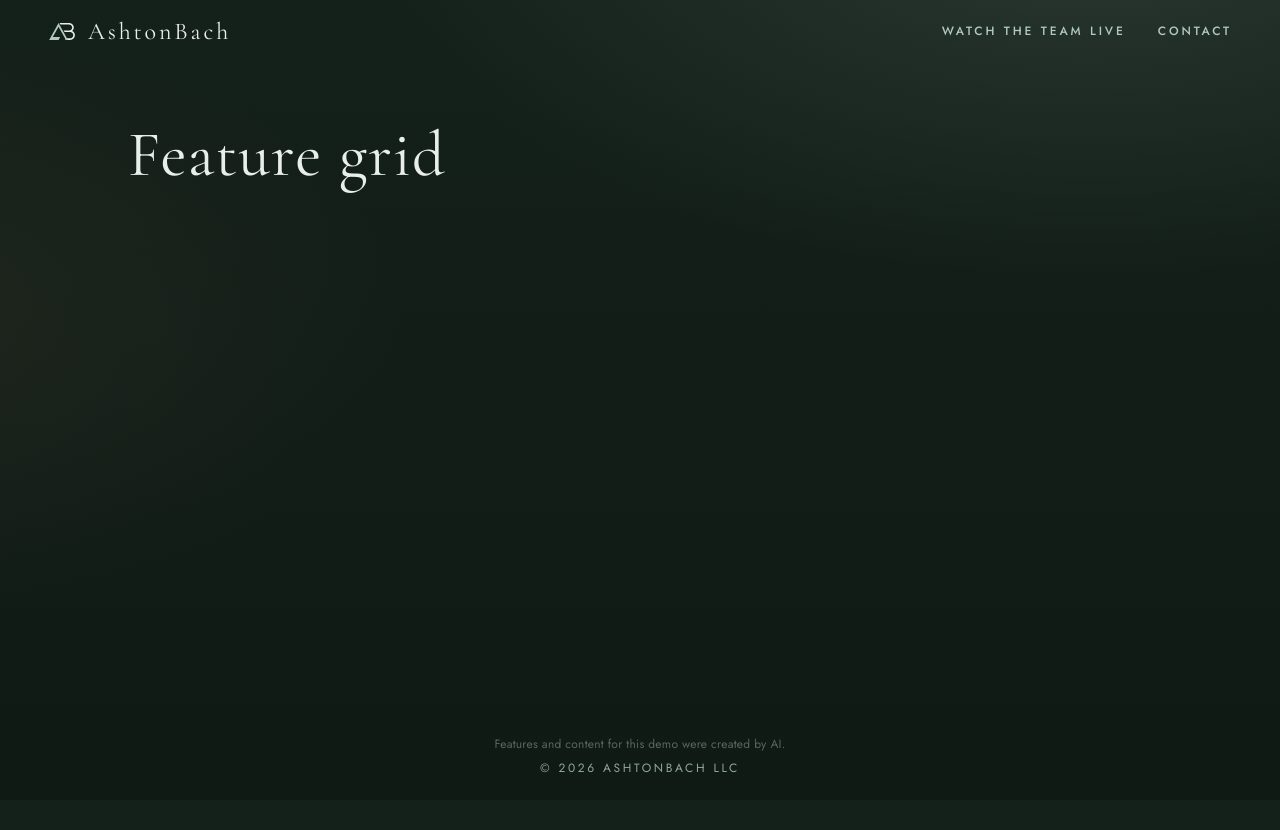
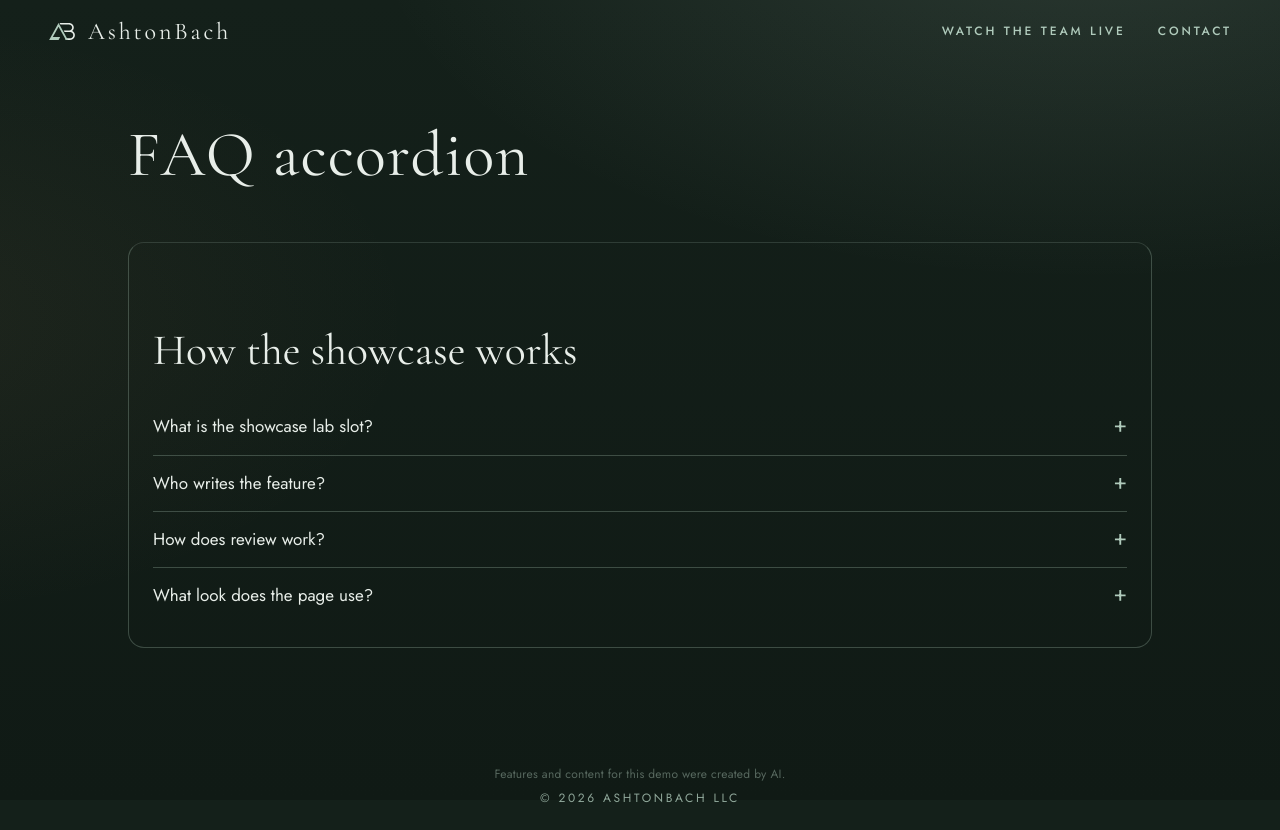
Before and after one commit to ashtonbach/agent-showcase, a Next.js app: page / in a window 1280 px wide. Before the commit the page ends 800 px from the top, so only its background shows below. Built offline with nearby package versions, Linux system fonts and the light colour scheme.

Commit message:
Feature: FAQ accordion (Author: Alder)
Co-authored-by: AshtonBach Coder <ashtonbach-coder@users.noreply.github.com>

```diff
--- a/app/lab/current.json
+++ b/app/lab/current.json
@@ -1 +1 @@
-{"slug":"feature-grid"}
+{"slug":"faq-accordion"}
--- /dev/null
+++ b/app/lab/faq-accordion/index.tsx
@@ -0,0 +1,78 @@
+"use client";
+
+import { useState } from "react";
+
+type Item = { id: string; q: string; a: string };
+
+const ITEMS: Item[] = [
+  {
+    id: "slot",
+    q: "What is the showcase lab slot?",
+    a: "Each run mounts one client feature on the home page so viewers can watch a single piece of UI ship in isolation.",
+  },
+  {
+    id: "author",
+    q: "Who writes the feature?",
+    a: "The coder designs and writes the component from a live spec. There is no blueprint to copy.",
+  },
+  {
+    id: "review",
+    q: "How does review work?",
+    a: "After the coder ships, a reviewer checks the live preview for layout, accessibility, and the spec.",
+  },
+  {
+    id: "look",
+    q: "What look does the page use?",
+    a: "AshtonBach Forest Mist: dark forest green, mist-colored text, sage accents, and serif headings.",
+  },
+];
+
+const css = `
+.lab-faq{width:min(720px,100%);margin:8px auto 56px;padding:24px;border:1px solid rgba(176,203,188,0.28);border-radius:16px;color:var(--mist,#F2EFE6);box-sizing:border-box}
+.lab-faq h2{font-family:var(--serif);font-weight:400;font-size:30px;line-height:1.2;margin:0 0 16px;color:var(--mist,#F2EFE6)}
+.lab-faq-btn{width:100%;display:flex;align-items:flex-start;justify-content:space-between;gap:12px;margin:0;padding:14px 0;border:0;border-top:1px solid rgba(176,203,188,0.28);background:none;color:inherit;font:inherit;text-align:left;cursor:pointer;white-space:normal;overflow-wrap:anywhere}
+.lab-faq-item:first-of-type .lab-faq-btn{border-top:0}
+.lab-faq-mark{flex:0 0 auto;color:var(--sage,#9BB8A8);font-size:22px;line-height:1}
+.lab-faq-panel{margin:0;padding:0 0 14px;color:#E8EEE9;line-height:1.55;overflow-wrap:anywhere}
+.lab-faq-panel[hidden]{display:none}
+@media (max-width:420px){.lab-faq{padding:16px}.lab-faq h2{font-size:26px}}
+@media (prefers-reduced-motion:reduce){.lab-faq *{transition:none}}
+`;
+
+export default function FaqAccordion() {
+  const [open, setOpen] = useState<string | null>(null);
+
+  function toggle(id: string) {
+    setOpen((cur) => (cur === id ? null : id));
+  }
+
+  return (
+    <section className="lab-faq" data-lab="faq-accordion" aria-labelledby="lab-faq-h">
+      <h2 id="lab-faq-h">How the showcase works</h2>
+      <style>{css}</style>
+      {ITEMS.map((item) => {
+        const expanded = open === item.id;
+        const panel = `lab-faq-p-${item.id}`;
+        return (
+          <div className="lab-faq-item" key={item.id}>
+            <button
+              type="button"
+              className="lab-faq-btn"
+              aria-expanded={expanded}
+              aria-controls={panel}
+              onClick={() => toggle(item.id)}
+            >
+              <span>{item.q}</span>
+              <span className="lab-faq-mark" aria-hidden="true">
+                {expanded ? "−" : "+"}
+              </span>
+            </button>
+            <div id={panel} role="region" hidden={!expanded} className="lab-faq-panel">
+              {item.a}
+            </div>
+          </div>
+        );
+      })}
+    </section>
+  );
+}
--- a/app/page.tsx
+++ b/app/page.tsx
@@ -1,3 +1,4 @@
+import Lab from "./lab/faq-accordion";
 import { readDemoKey, demoTitle } from "./demo-name";
 const demoKey = readDemoKey();
 const demoName = demoTitle();
@@ -5,7 +6,7 @@ export default function Page() {
   return (
     <div className="page-stack">
       <h1 className="demo-title" data-i18n={demoKey}>{demoName}</h1>
-      {/* lab:slot */}
+      <Lab /> {/* lab:slot */}
     </div>
   );
 }
```
